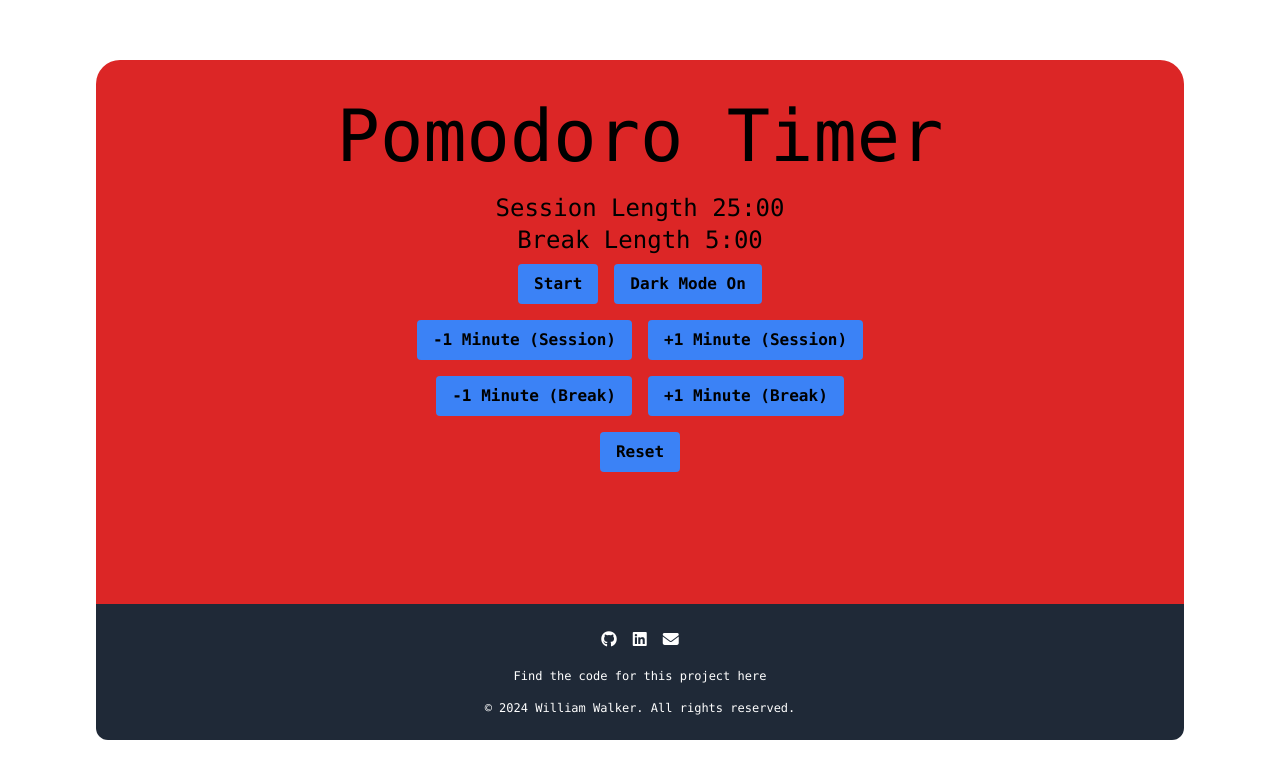
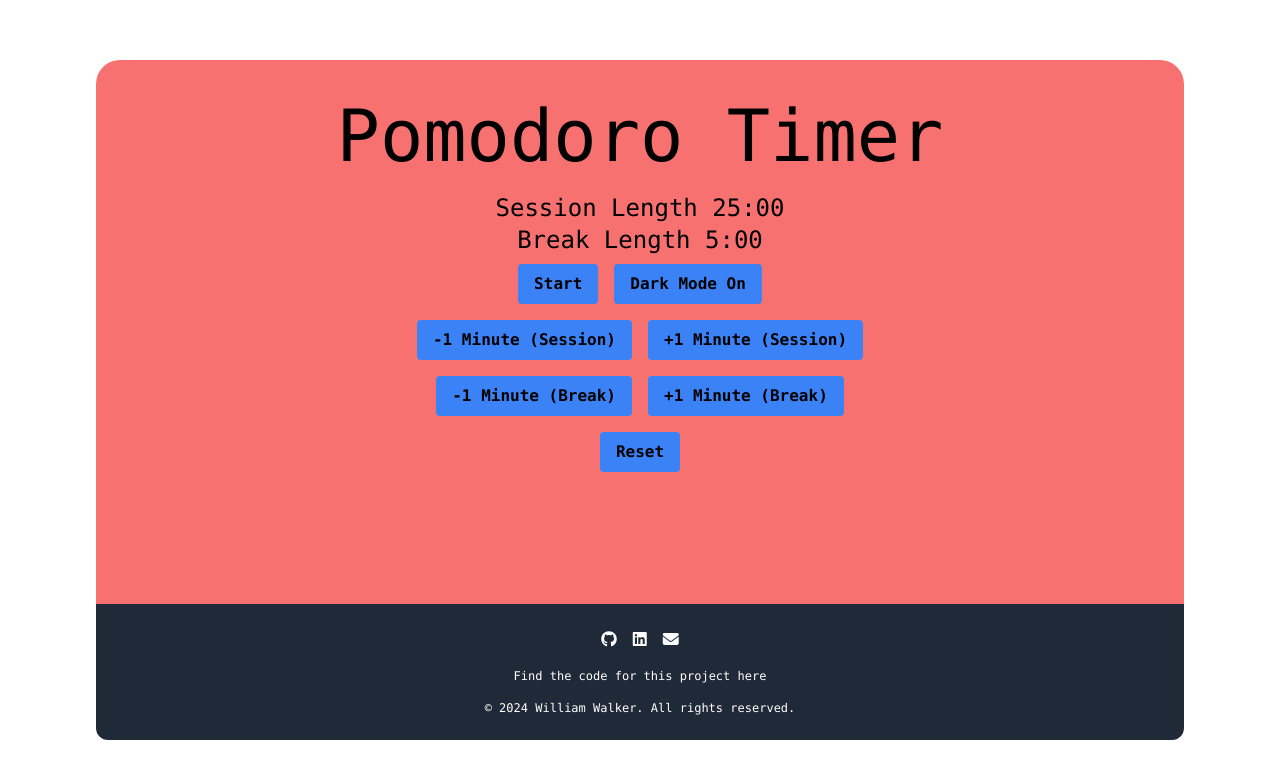
Before and after one commit to Korjubzot/pomodoro-timer, a React (Create React App) app: page / in a window 1280 px wide. Shown: the top 778 px of the page. Built offline with nearby package versions, Linux system fonts and the light colour scheme; no server answers.

Commit message:
Updated README and cleaned up code

```diff
--- a/src/App.js
+++ b/src/App.js
@@ -36,11 +36,9 @@ function App() {
     }
     if (sessionLength === 0 && !isBreak) {
       clearInterval(interval);
-      // changeBgColor();
       setIsBreak(true);
     } else if (breakLength === 0 && isBreak) {
       clearInterval(interval);
-      // changeBgColor();
       setIsBreak(false);
       setSessionLength(SESSION_LENGTH);
       setBreakLength(BREAK_LENGTH);
@@ -52,7 +50,6 @@ function App() {
 
   function startStop() {
     setIsRunning(!isRunning);
-    // changeBgColor();
   }
 
   function adjustLength(type, operation) {
@@ -82,21 +79,15 @@ function App() {
     setBreakLength(BREAK_LENGTH);
   }
 
-  // function changeBgColor() {
-  //   setBgColor(
-  //     (prevColor) => (prevColor === "#BA4949" ? "#38858A" : "#BA4949")
-  //     // TODO add a third color for long breaks
-  //     // TODO this will need some reworking to ensure it's working properly with dark mode
-  //   );
-  // }
-
   return (
     <div
       className={`App ${
         isRunning
-          ? "bg-blue-600 dark:bg-blue-900"
-          : "bg-red-600 dark:bg-red-900"
+          ? "bg-blue-400 dark:bg-blue-900"
+          : "bg-red-400 dark:bg-red-900"
       }`}
+      // TODO colours really need to be improved, light mode is quite the eyesore
+      // Too vibrant and not enough contrast?
     >
       <h1 className="text-4xl sm:text-7xl mt-10 mb-5">Pomodoro Timer</h1>
       <TimerDisplay sessionLength={sessionLength} breakLength={breakLength} />
```
Also changed, not shown: 1 other file (tests, documents, lock files or other folders).
